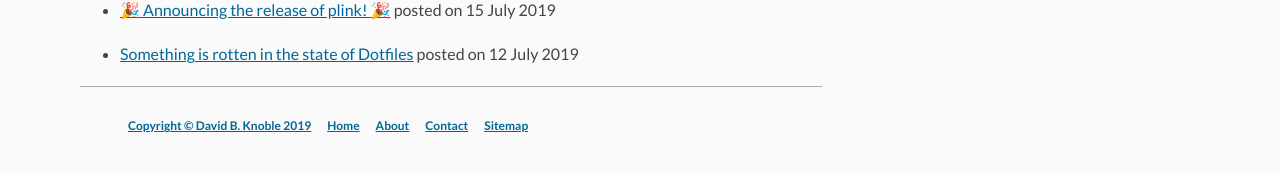
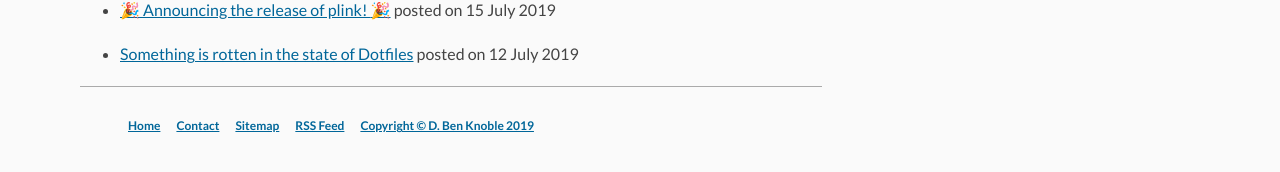
Before and after one commit to benknoble/benknoble.github.io, a Jekyll site: the page built from index.md, in a window 1280 px wide. Shown: the part 558-730 px from the top of the page. Built offline with Jekyll 4.4.1, drawn with Linux system fonts in a browser that asks for light colours; emoji names are drawn with the system emoji font.

Commit message:
footer: rearrange items

```diff
--- a/_data/footer.yml
+++ b/_data/footer.yml
@@ -1,14 +1,12 @@
 links:
 
-  - title: "Copyright © David B. Knoble 2019"
-    url: https://github.com/benknoble/benknoble.github.io/blob/master/LICENSE
-  # - title: Sitemap
-  #   url: /sitemap.xml
   - title: Home
     url: /
-  - title: About
-    url: /about/
   - title: Contact
     url: /contact/
   - title: Sitemap
     url: /sitemap.xml
+  - title: RSS Feed
+    url: /feed.xml
+  - title: "Copyright © D. Ben Knoble 2019"
+    url: https://github.com/benknoble/benknoble.github.io/blob/master/LICENSE
```
